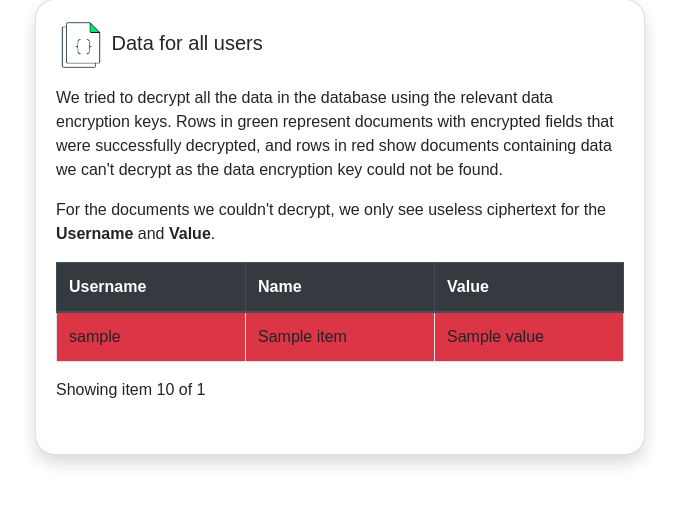
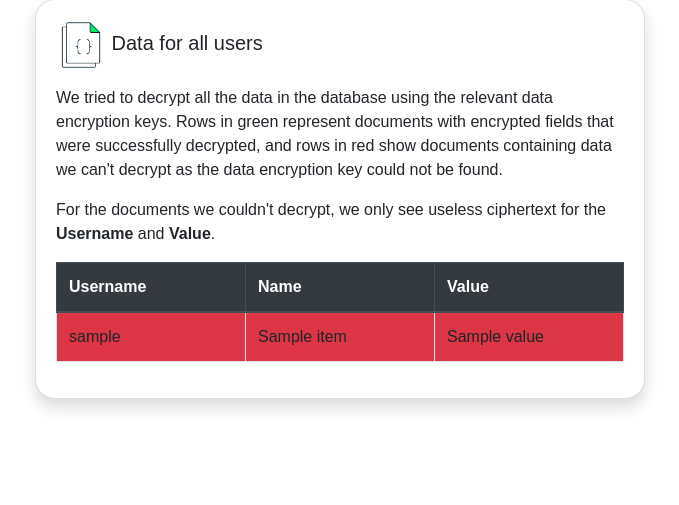
Before and after one commit to to-mc/flask-mongodb-cryptoshredding-example, a Flask app: template flaskapp/templates/alldata.html in a window 1280 px wide. Shown: the part 135-640 px from the top of the page, without its empty margins (300-979 px from the left). Run offline with Flask 2, Linux system fonts and the light colour scheme; the template is opened without the code that fills it: most values are stand-ins (such as "Sample title", 1, 10 or a date in 2020); parts of the project's set-up code (start-up, migrations or seed data) failed here and were passed over; some libraries are stand-ins or nearby versions; some web fonts are replaced.

Commit message:
remove pagination to avoid complexity unrelated to the example

```diff
--- a/flaskapp/db_queries.py
+++ b/flaskapp/db_queries.py
@@ -142,18 +142,8 @@ def delete_all_data_for_user(username):
 
 
 @aws_credential_handler
-def fetch_all_data_unencrypted(decrypt=False, skip=0, limit=20):
-    query = [
-        {
-            "$facet": {
-                "data": [{"$skip": skip}, {"$limit": limit}, {"$sort": {"_id": 1}}],
-                "count": [{"$group": {"_id": None, "total": {"$sum": 1}}}],
-            }
-        }
-    ]
-    agg_result = list(app.data_collection.aggregate(query))[0]
-    total_count = agg_result["count"][0]["total"]
-    results = list(agg_result["data"])
+def fetch_all_data_unencrypted(decrypt=False):
+    results = list(app.data_collection.find())
 
     if decrypt:
         for field in ENCRYPTED_FIELDS.keys():
@@ -161,4 +151,4 @@ def fetch_all_data_unencrypted(decrypt=False, skip=0, limit=20):
                 if result.get(field):
                     result[field], result["encryption_succeeded"] = decrypt_field(result[field])
 
-    return results, total_count
+    return results
--- a/flaskapp/templates/includes/data_table_allusers.html
+++ b/flaskapp/templates/includes/data_table_allusers.html
@@ -26,17 +26,6 @@
             </tr>
             {% endfor %}
         </table>
-        <p>Showing item {{ skip + 1 }}{{ ' to ' ~ (skip + data|length) if data|length > 1}} of {{ total_count }}</p>
-        <ul class="pagination pagination-sm">
-            {% if page > 1 %}
-            <li class="page-item"><a class="page-link" href="{{ url_for('fetch_all_data', page=page-1) }}">Previous
-                    page</a></li>
-            {% endif %}
-            {% if total_count > skip + data|length %}
-            <li class="page-item"><a class="page-link" href="{{ url_for('fetch_all_data', page=page+1) }}">Next page</a>
-            </li>
-            {% endif %}
-        </ul>
         {% else %}
         <h5 class="card-title"><img class="documentIcon my-auto"
                 src="{{ url_for('static', filename='img/document.png') }}"> No
--- a/flaskapp/views.py
+++ b/flaskapp/views.py
@@ -219,16 +219,6 @@ def delete_user_data():
 
 @app.route("/fetch-all-data")
 def fetch_all_data():
-    # Naive pagination implementation that will not perform well at scale
-    page_size = 20
-    page = int(request.args.get("page", 1))
-    skip = (page - 1) * page_size
-    data, total = db_queries.fetch_all_data_unencrypted(decrypt=True, skip=skip, limit=page_size)
+    data = db_queries.fetch_all_data_unencrypted(decrypt=True)
 
-    return render_template(
-        "alldata.html",
-        data=data,
-        skip=skip,
-        page=page,
-        total_count=total,
-    )
+    return render_template("alldata.html", data=data)
```
